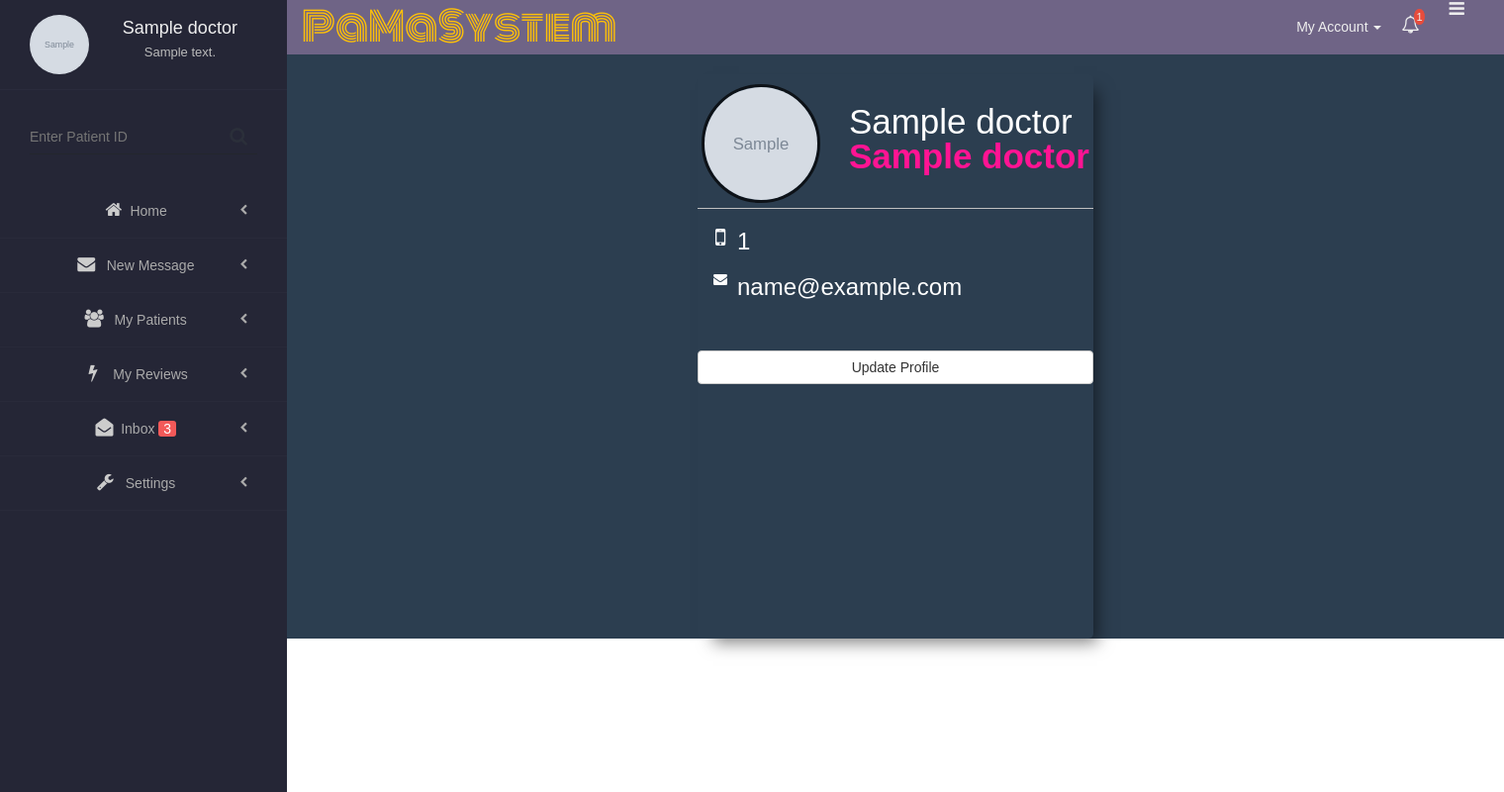
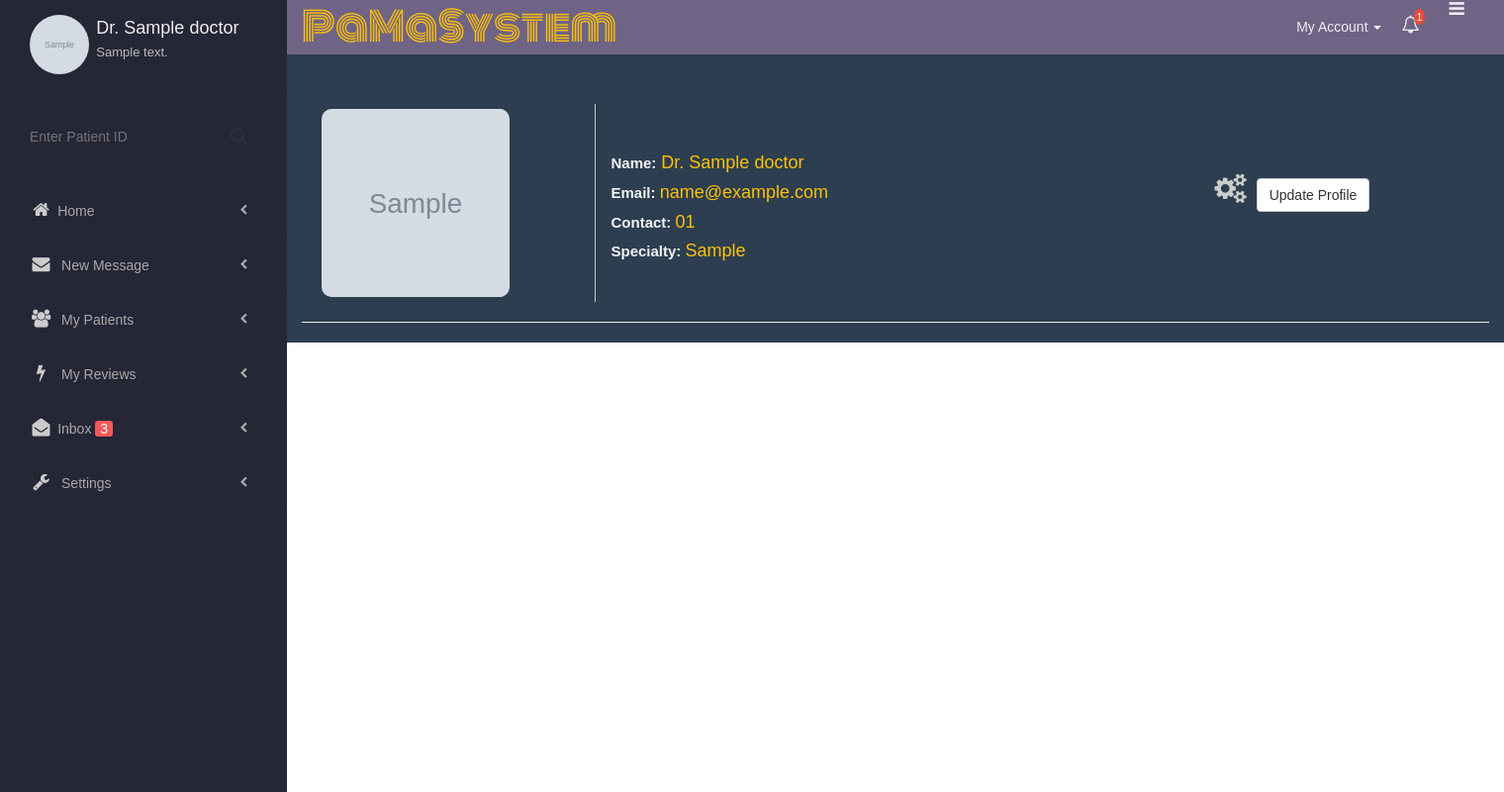
Before and after one commit to NewtonBii/Patient-Management-System, a Django app: page /accounts/profile/ in a window 1520 px wide. Shown: the whole page at 99% size. Run offline with Django 3.2, Linux system fonts and the light colour scheme; a user stored in the database is signed in; tables that the repository leaves empty hold one stand-in row (values such as "Sample post"); grey boxes marked "Sample" are stand-in pictures; some libraries are stand-ins or nearby versions; some web fonts are replaced.

```diff
--- a/faith_pms/models.py
+++ b/faith_pms/models.py
@@ -3,14 +3,14 @@ from django.contrib.auth.models import User
 
 # Create your models here.
 class Doctor(models.Model):
-    title = models.CharField(max_length=20, null=True)
-    description = models.CharField(max_length=20, null=True)
-    name = models.CharField(max_length=200)
-    phone_number = models.IntegerField(null=True)
-    license_number = models.IntegerField(null=True)
-    specialty = models.CharField(max_length=200)
-    hospital = models.CharField(max_length=200)
-    profile_photo = models.ImageField(upload_to='doctor_profiles/')
+    title = models.CharField(max_length=20, null=True, default = 'Dr')
+    description = models.CharField(max_length=20, null=True, default = 'Medical Doctor')
+    name = models.CharField(max_length=200, default='Treat Me')
+    phone_number = models.IntegerField(null=True, default=0)
+    license_number = models.IntegerField(null=True, default =12345)
+    specialty = models.CharField(max_length=200, default='Physician')
+    hospital = models.CharField(max_length=200, default='Nairobi Hospital')
+    profile_photo = models.ImageField(upload_to='doctor_profiles/', default='doctor_profiles/no-image.jpg')
     user = models.ForeignKey(User, null=True)
     email = models.EmailField(null=True)
 
@@ -62,3 +62,11 @@ class Patient(models.Model):
     allergies_and_directives = models.ForeignKey(AllergiesAndDirectives, null=True)
     doctor = models.ForeignKey(Doctor, null=True)
     profile_photo = models.ImageField(upload_to='patients_photo/', null=True)
+
+class Treatment(models.Model):
+    patient = models.ForeignKey(Patient)
+    doctor = models.ForeignKey(Doctor)
+    medicine = models.ForeignKey(Medicine)
+    cost = models.IntegerField(default=0)
+    date = models.DateTimeField()
+    diagnosis = models.CharField(max_length=1000)
--- a/faith_pms/templates/base.html
+++ b/faith_pms/templates/base.html
@@ -596,7 +596,7 @@
     <div class="heading">
       <img src="{{doctor.profile_photo.url}}" alt="" style="height:60px; width:60px">
       <div class="info">
-        <h3><a href="#">{{doctor.name}}</a></h3>
+        <h3><a href="/accounts/profile"> Dr. {{doctor.name}}</a></h3>
         <p>{{doctor.description}}</p>
       </div>
     </div>
@@ -649,11 +649,6 @@
     <script src="https://maxcdn.bootstrapcdn.com/bootstrap/3.3.7/js/bootstrap.min.js" integrity="sha384-Tc5IQib027qvyjSMfHjOMaLkfuWVxZxUPnCJA7l2mCWNIpG9mGCD8wGNIcPD7Txa" crossorigin="anonymous"></script>
     <script src="https://cdnjs.cloudflare.com/ajax/libs/Chart.js/2.6.0/Chart.bundle.js"></script>
     <script type="text/javascript">
-      /*global $, console*/
-      /*
-      By Mostafa Omar
-      https://www.facebook.com/MostafaOmarIbrahiem
-      */
       $(function() {
 
         'use strict';
--- a/faith_pms/templates/dashboard.html
+++ b/faith_pms/templates/dashboard.html
@@ -19,7 +19,7 @@
 
       </div>
       <div class="col-md-4">
-        <a href="{% url 'newPatient' user.username %}">
+        <a href="{% url 'newPatient'%}">
         <div class="box">
           <i class="fa fa-plus fa-fw bg-primary"></i>
           <div class="info">
--- a/faith_pms/templates/profile.html
+++ b/faith_pms/templates/profile.html
@@ -1,5 +1,51 @@
 {% extends 'base.html' %}{% block content %}
-<div class="wrapper">
+<div class="container-fluid" style="margin-top:50px; color:black">
+  <div class="row">
+    <div class="col-sm-9">
+
+      <div class="col-sm-4" style="border-right: 1px solid #ccc">
+        <div class="container" style="padding:5px">
+          <img src="{{doctor.profile_photo.url}}" alt="{{doctor.name}}" style="height:190px; width:190px; border-radius:10px">
+        </div>
+      </div>
+      <div class="col-sm-5">
+        <div class="box" style="color:#ccc; margin-top:50px; width:100%">
+          <h4><span id="titles">Name:</span> Dr. {{doctor.name}}</h4>
+          <h4><span id="titles">Email: </span>{{user.email}}</h4>
+          <h4><span id="titles">Contact: </span>0{{doctor.phone_number}}</h4>
+          <h4><span id="titles">Specialty: </span>{{doctor.specialty}}</h4>
+        </div>
+      </div>
+    </div>
+    <div class="col-sm-3">
+      <div class="row" style="height:70px">
+
+      </div>
+      <a href="{% url 'updateProfile' user.username %}">
+      <i class="fa fa-cogs" style="margin-right:10px; font-size:30px; color:#ccc"></i><input type="submit" name="" value="Update Profile" class="btn btn-default">
+    </a>
+      <div class="row">
+
+      </div>
+    </div>
+  </div>
+  <hr>
+  <div class="row">
+  </div>
+</div>
+<style media="screen">
+  #titles {
+    color: #F2F3F4;
+    font-size: 15px;
+    font-weight: bolder;
+  }
+
+  h4,
+  h3 {
+    color: #ffc107;
+  }
+</style>
+<!-- <div class="wrapper">
   <div class="personal-info">
     <img src="{{doctor.profile_photo.url}}" alt="" />
     <h1 style="color:white">{{doctor.name}}<br /><span>{{doctor.title}}</span></h1>
@@ -128,6 +174,6 @@
     text-align: justify;
     color: rgba(0, 0, 0, .7)
   }
-</style>
+</style> -->
 
 {% endblock %}
--- a/faith_pms/urls.py
+++ b/faith_pms/urls.py
@@ -9,7 +9,7 @@ url(r'^accounts/profile/', views.profile, name ='myProfile'),
 url(r'^messages/', views.messages, name='myMessages'),
 url(r'^new/profile/(?P<username>[-_\w.]+)$', views.update_profile, name='updateProfile'),
 url(r'^patients/all', views.patients, name='allPatients'),
-url(r'^new/patient/(?P<username>[-_\w.]+)$', views.new_patient, name='newPatient'),
+url(r'^new/patient/', views.new_patient, name='newPatient'),
 url(r'^patient/(\d+)', views.single_patient, name = 'singlePatient')
 ]
 
--- a/faith_pms/views.py
+++ b/faith_pms/views.py
@@ -41,18 +41,36 @@ def patients(request):
     patients  = Patient.objects.all().filter(doctor=doctor)
     return render(request, 'patients.html', {'patients':patients, 'doctor':doctor})
 
-def new_patient(request, username):
+def new_patient(request):
     current_user = request.user
-    username = current_user.username
     doctor = Doctor.objects.get(user_id=current_user.id)
     if request.method == 'POST':
         nform = NewNextOfKinForm(request.POST, request.FILES)
         form = NewPatientForm(request.POST, request.FILES)
-        if form.is_valid() and nform.is_valid():
+        mform = NewMedicineForm(request.POST, request.FILES)
+        adform = AllergiesAndDirectivesForm(request.POST, request.FILES)
+        if mform.is_valid() and nform.is_valid() and form.is_valid():
+            next_of_kin = nform.save()
+            next_of_kin.save()
+        # elif mform.is_valid():
+            medicine = mform.save()
+            medicine.save()
+
             patient = form.save()
-            patient.user = request.user
+            patient.doctor = doctor
             patient.save()
-        return redirect('dashboard')
+
+        elif adform.is_valid():
+            allergies = adform.save()
+            allergies.save()
+        return redirect('newPatient')
+
+    # if request.method == 'POST':
+    #     nform = NewNextOfKinForm(request.POST, request.FILES)
+    #     if nform.is_valid():
+    #         next_of_kin = nform.save()
+    #         next_of_kin.save()
+    #     return redirect('allPatients')
     else:
         form = NewPatientForm()
         nform = NewNextOfKinForm()
```
Also changed, not shown: faith_pms/templates/new_patient.html (+9 -5 lines), faith_pms/migrations/0010_auto_20180214_1813.py (added), media/doctor_profiles/no-image.jpg (added).
